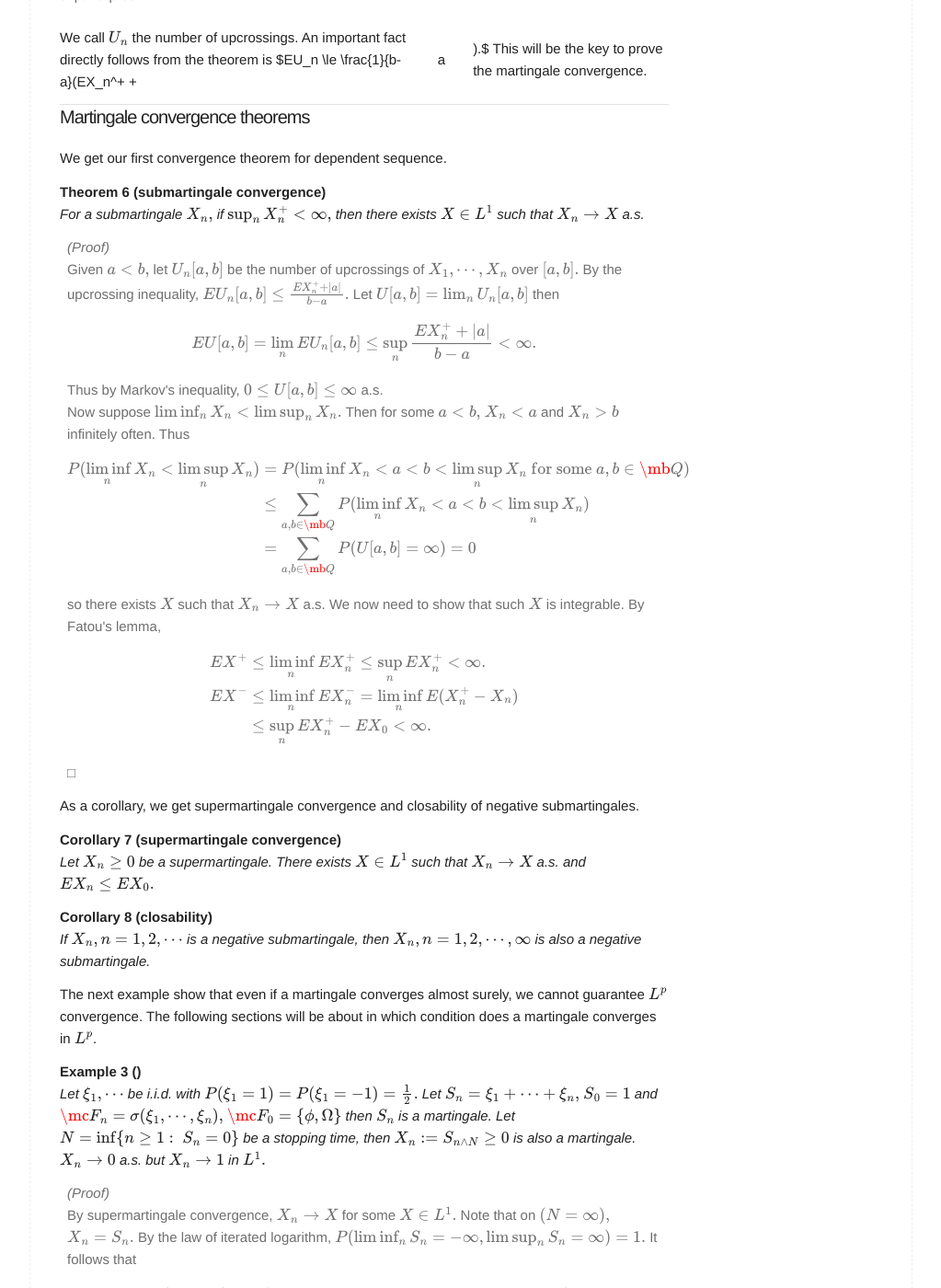
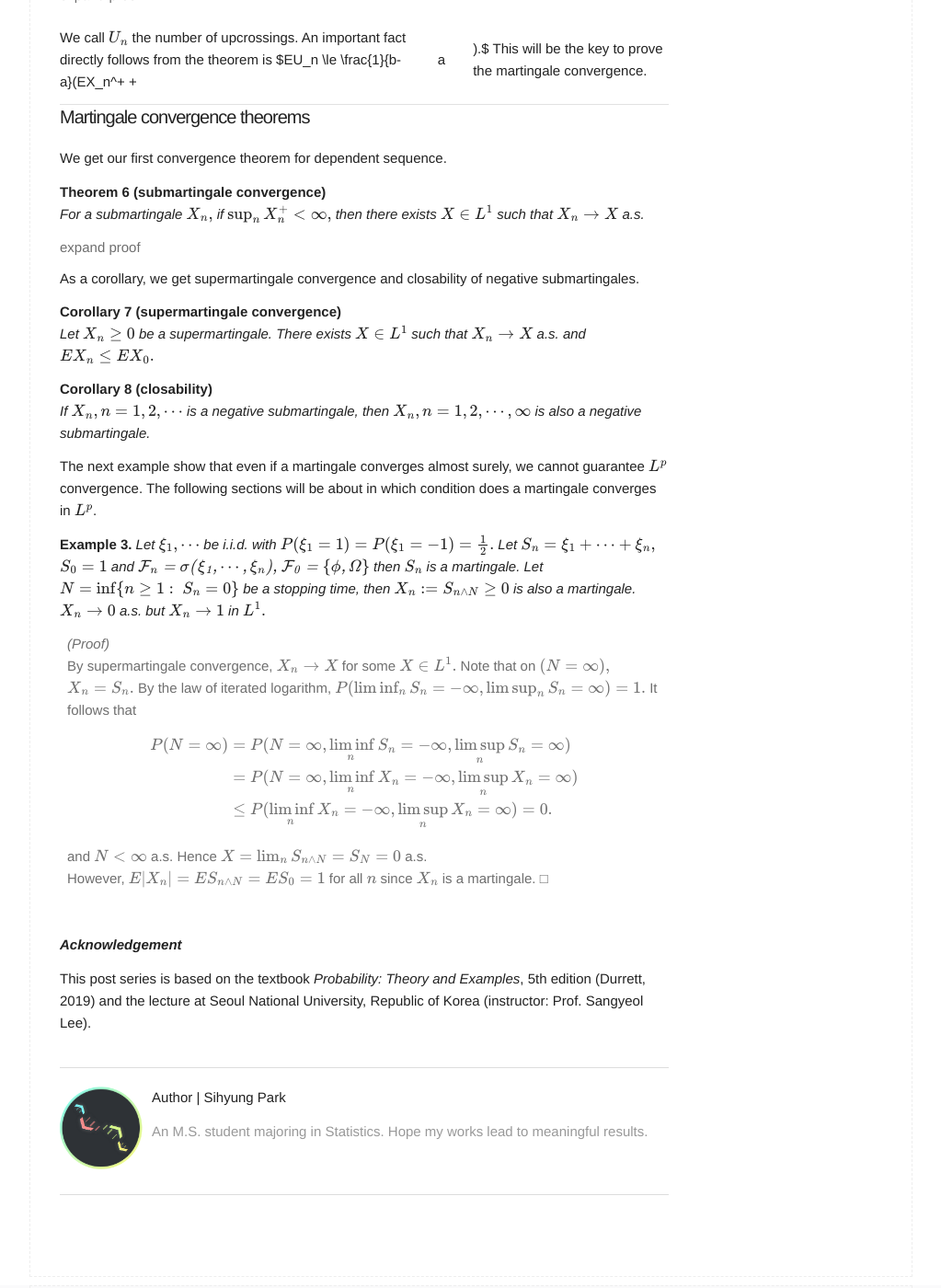
Before and after one commit to naturale0/naturale0.github.io, a Jekyll site: the page built from _posts/2020-12-27-PTE 4.2 martingales.md, in a window 1280 px wide and 1400 px high, scrolled down 2600 px. Shown: the whole window at 92% size, without its empty margins (128-1151 px from the left). Built offline with Jekyll 4.4.1, drawn with Linux system fonts in a browser that asks for light colours; formulas are drawn with MathJax 3; comment, search, counter and statistics services are not loaded; some of the changed text lies outside the part shown.

Commit message:
fix render

```diff
--- a/_layouts/default.html
+++ b/_layouts/default.html
@@ -14,9 +14,6 @@
         bcancel: ["Extension","cancel"],
         xcancel: ["Extension","cancel"],
         cancelto: ["Extension","cancel"],
-        mf: ["{\\mathbf #1}", 1],
-        mc: ["{\\mathcal #1}", 1],
-        mb: ["{\\mathbb #1}", 1],
       });
     });
   </script>
--- a/_posts/2020-12-27-PTE 4.2 martingales.md
+++ b/_posts/2020-12-27-PTE 4.2 martingales.md
@@ -13,15 +13,15 @@
 ## Martingales
 
 <div class="definition" text="martingale">
-Let $(\mc{F}_n\)_{n=1}^\infty$ be a sequence of sub $\sigma$-fields of $\mc{F},$ $(X_n)$ be a sequence of random variables with $X_n \in \mc{F}_n,$ $E|X_n|<\infty$ for all $n.$ $(X_n, \mc{F}_n)$ is a martingale if $E(X_{n+1}|\mc{F}_n) = X_n$ a.s., a submartingale if $E(X_{n+1}|\mc{F}_n) \ge X_n$ a.s., or a supermartingale if $E(X_{n+1}|\mc{F}_n) \le X_n$ a.s.
+Let $(\cal{F}_n)_{n=1}^\infty$ be a sequence of sub $\sigma$-fields of $\cal{F},$ $(X_n)$ be a sequence of random variables with $X_n \in \cal{F}_n,$ $E|X_n|<\infty$ for all $n.$ $(X_n, \cal{F}_n)$ is a martingale if $E(X_{n+1}|\cal{F}_n) = X_n$ a.s., a submartingale if $E(X_{n+1}|\cal{F}_n) \ge X_n$ a.s., or a supermartingale if $E(X_{n+1}|\cal{F}_n) \le X_n$ a.s.
 </div>
 
-We say $X_n$ is adapted to $\mc{F}_n$ if $X_n \in \mc{F}_n$ for all $n.$ For simplicity instead of denoting $\mc{F}_n$ together, we could just say $X_n$ is a (sub/super)martingale if the adapted $\sigma$-fields are clear. If $X_n$ is a martingale, $\int_A X_{n+1} dP = \int_A X_n dP$ for all $A \in \mc{F}n,$ so trivially $EX_{n+1} = EX_n$ for all $n.$ $X_n$ is a martingale if and only if $X_n$ is both a submartingale and a supermartingale. In addition, if $X_n$ is a submartingale, then $-X_n$ is a supermartingale.
+We say $X_n$ is adapted to $\cal{F}_n$ if $X_n \in \cal{F}_n$ for all $n.$ For simplicity instead of denoting $\cal{F}_n$ together, we could just say $X_n$ is a (sub/super)martingale if the adapted $\sigma$-fields are clear. If $X_n$ is a martingale, $\int_A X_{n+1} dP = \int_A X_n dP$ for all $A \in \cal{F}n,$ so trivially $EX_{n+1} = EX_n$ for all $n.$ $X_n$ is a martingale if and only if $X_n$ is both a submartingale and a supermartingale. In addition, if $X_n$ is a submartingale, then $-X_n$ is a supermartingale.
 
 The easiest but important examples are random walks and square martingales.
 
 <div class="example">
-Suppose $\xi_1, \xi_2, \cdots$ are i.i.d. with mean 0 and variance $\sigma^2.$ Let $\mc{F}_n = \sigma(\xi_1,\cdots,\xi_n).$ Then<br>
+Suppose $\xi_1, \xi_2, \cdots$ are i.i.d. with mean 0 and variance $\sigma^2.$ Let $\cal{F}_n = \sigma(\xi_1,\cdots,\xi_n).$ Then<br>
 (i) $X_n := \xi_1 + \cdots \xi_n$ is a martingale.<br>
 (ii) $X_n := (\xi_1 + \cdots + \xi_n)^2 - n\sigma^2$ is a martingale.
 </div>
@@ -49,11 +49,11 @@
 
 ### Upcrossing inequality
 <div class="definition" text="filtration">
-Let $\mc{F}_n$ be a sequence of sub $\sigma$-fields of $\mc{F}.$ $\mc{F}_n$ is a filtration if $F_n \subset \F_{n+1}$ for all $n.$
+Let $\cal{F}_n$ be a sequence of sub $\sigma$-fields of $\cal{F}.$ $\cal{F}_n$ is a filtration if $F_n \subset \cal{F}_{n+1}$ for all $n.$
 </div>
 
 <div class="definition" text="predictable sequence">
-For a filtration $(\mc{F}_n)_{n\ge0},$ a sequence of random variables $H_n$ is predictable if $H_{n+1} \in \mc{F}n$ for all $n \ge 0.$
+For a filtration $(\cal{F}_n)_{n\ge0},$ a sequence of random variables $H_n$ is predictable if $H_{n+1} \in \cal{F}n$ for all $n \ge 0.$
 </div>
 
 Intuitively, consider $n$ as time index. The term "predictable" is from the fact that we knows every information about the behavior of $H_{n+1}$ in the time point $n.$
@@ -61,23 +61,23 @@
 We get the result that the sum of submartingale increments weighted by a bounded predictable sequence is also a submartingale.
 
 <div class="theorem" text="4.2.8">
-Let $X_n$ be a submartingale adapted to a filtration $(\mc{F}_n)_{n\ge0}.$ Let $H_n$ be a non-negative predictable sequence with $|H_n| \le M_n$ for some $M_n>0$ for all $n.$ Then
+Let $X_n$ be a submartingale adapted to a filtration $(\cal{F}_n)_{n\ge0}.$ Let $H_n$ be a non-negative predictable sequence with $|H_n| \le M_n$ for some $M_n>0$ for all $n.$ Then
 $$(H\cdot X)_n := \sum_{m=1}^n H_m(X_m-X_{m-1})$$ is a submartingale.
 </div>
 <div class="proof"><br>
 (i) $E|(H\cdot X)_n| \le \sum_{m=1}^n M_nE(|X_m|+|X_{m-1}|) < \infty$ for all $n.$<br>
-(ii) Clearly, $(H\cdot X)_n \in \mc{F}_n$ for all $n.$<br>
+(ii) Clearly, $(H\cdot X)_n \in \cal{F}_n$ for all $n.$<br>
 (iii) $$\begin{aligned}
-E((H\cdot X)_{n+1} | \mc{F}_n)
- &= (H\cdot X)_n + E(H_{n+1}(X_{n+1}-X_n)|\mc{F}_n) \\
- &= (H\cdot X)_n + H_{n+1}\cancel{\{E(X_{n+1}|\mc{F}_n)-X_n\}}.
+E((H\cdot X)_{n+1} | \cal{F}_n)
+ &= (H\cdot X)_n + E(H_{n+1}(X_{n+1}-X_n)|\cal{F}_n) \\
+ &= (H\cdot X)_n + H_{n+1}\cancel{\{E(X_{n+1}|\cal{F}_n)-X_n\}}.
 \end{aligned}$$
 </div>
 
 We already get a glimpse of stopping times while studying [coupon collector's problem](https://naturale0.github.io/probability/PTE-2.2-Weak-laws-of-large-numbers#weak-law-of-large-numbers) and [renewal theory](https://naturale0.github.io/probability/PTE-2.4-strong-law-of-large-numbers#2-renewal-theory). They were random variables that specifies the time that an event occurs. Here, we define it formally.
 
 <div class="definition" text="stopping time">
-Let $N$ be a random variable taking values $0,1,\cdots,\infty.$ $N$ is a stopping time if $\{N=n\}\in\mc{F}_n$ for all $n=0,1,\cdots,\infty.$
+Let $N$ be a random variable taking values $0,1,\cdots,\infty.$ $N$ is a stopping time if $\{N=n\}\in\cal{F}_n$ for all $n=0,1,\cdots,\infty.$
 </div>
 
 It is highly useful to define a predictable sequence as an indicator function related to stopping times. With such sequence, we can easily derive the following theorem.
@@ -86,13 +86,13 @@
 Let $N$ be a stopping time, $X_n$ be a submartingale. Then $X_{n\wedge N}$ is a submartingale.
 </div>
 <div class="proof"><br>
-Let $H_m = \mf{1}_{m\le N}$ then it is a non-negative bounded predictable sequence since $\{m\le N\} = \{N \le m-1\}^c \in \mc{F}_{m-1}.$ By theorem 4.2.8 $X_{n\wedge N}-X_0$ is a submartingale, so $X_{n\wedge N}$ is also a submartingale.
+Let $H_m = \bf{1}_{m\le N}$ then it is a non-negative bounded predictable sequence since $\{m\le N\} = \{N \le m-1\}^c \in \cal{F}_{m-1}.$ By theorem 4.2.8 $X_{n\wedge N}-X_0$ is a submartingale, so $X_{n\wedge N}$ is also a submartingale.
 </div>
 
 As an example and a lemma for our main theorem - martingale convergence - I will state and prove the upcrossing inequality.
 
 <div class="theorem" text="upcrossing inequality">
-Let $(X_n, \mc{F}_n)_{n\ge0}$ be a submartingale. For $a<b,$ define
+Let $(X_n, \cal{F}_n)_{n\ge0}$ be a submartingale. For $a<b,$ define
 $$N_{2k-1} := \inf\{m>N_{2k-2}:~ X_m \le a\},\\
   N_{2k} := \inf\{m>N_{2k-1}:~ X_m \ge b\}, \\
   N_0 := -1. \\
@@ -107,8 +107,8 @@
 
 <div class="proof"><br>
 First we show that $N_m$'s are stopping times. For given $n,$
-$$\{N_1=n\} = \{X_0>a, \cdots, X_{n-1}>a,X_n\le a\} \in \mc{F}_n. \\
-  \{N_1=n\} = \bigcup_{\ell=1}^{n-1}\{N_1=\ell, X_{\ell+1}<b,\cdots, X_{n-1}<b,X_n\ge b\} \in \mc{F}_n. \\
+$$\{N_1=n\} = \{X_0>a, \cdots, X_{n-1}>a,X_n\le a\} \in \cal{F}_n. \\
+  \{N_1=n\} = \bigcup_{\ell=1}^{n-1}\{N_1=\ell, X_{\ell+1}<b,\cdots, X_{n-1}<b,X_n\ge b\} \in \cal{F}_n. \\
   \cdots$$
 Thus $N_m$'s are stopping times. Next, we define $Y_n = a + (X_n-a)^+$ so that $Y_{N_{2k}} \ge b$ and $Y_{N_{2k-1}} = a$ for all $k.$ Since $x\mapsto a + (x-a)^+$ is increasing and convex, $Y_n$ is also a submartingale.<br>
 $$\begin{aligned}
@@ -140,6 +140,11 @@
 <div class="theorem" text="submartingale convergence">
 For a submartingale $X_n,$ if $\sup_n X_n^+<\infty,$ then there exists $X \in L^1$ such that $X_n \to X$ a.s.
 </div>
+<details>
+  <summary>
+    expand proof
+  </summary>
+
 <div class="proof"><br>
 Given $a<b,$ let $U_n[a,b]$ be the number of upcrossings of $X_1,\cdots,X_n$ over $[a,b].$ By the upcrossing inequality, $EU_n[a,b] \le \frac{EX_n^++|a|}{b-a}.$ Let $U[a,b] = \lim_n U_n[a,b]$ then
 $$EU[a,b] = \lim_n EU_n[a,b] \le \sup_n \frac{EX_n^++|a|}{b-a} < \infty.$$
@@ -147,9 +152,9 @@
 Now suppose $\liminf_n X_n < \limsup_n X_n.$ Then for some $a<b,$ $X_n<a$ and $X_n>b$ infinitely often. Thus
 $$\begin{aligned}
 P(\liminf_n X_n < \limsup_n X_n)
- &= P(\liminf_n X_n < a < b< \limsup_n X_n \text{ for some } a,b\in\mb{Q}) \\
- &\le \sum_{a,b\in\mb{Q}}P(\liminf_n X_n <a<b< \limsup_n X_n) \\
- &= \sum_{a,b\in\mb{Q}}P(U[a,b]=\infty) = 0
+ &= P(\liminf_n X_n < a < b< \limsup_n X_n \text{ for some } a,b\in\Bbb{Q}) \\
+ &\le \sum_{a,b\in\Bbb{Q}}P(\liminf_n X_n <a<b< \limsup_n X_n) \\
+ &= \sum_{a,b\in\Bbb{Q}}P(U[a,b]=\infty) = 0
 \end{aligned}$$
 so there exists $X$ such that $X_n \to X$ a.s. We now need to show that such $X$ is integrable. By Fatou's lemma,
 $$\begin{aligned}
@@ -158,6 +163,7 @@
      &\le \sup_nEX_n^+ - EX_0 < \infty.
 \end{aligned}$$
 </div>
+</details>
 
 As a corollary, we get supermartingale convergence and closability of negative submartingales.
 
@@ -171,8 +177,8 @@
 
 The next example show that even if a martingale converges almost surely, we cannot guarantee $L^p$ convergence. The following sections will be about in which condition does a martingale converges in $L^p$.
 
-<div class="example" text="">
-Let $\xi_1,\cdots$ be i.i.d. with $P(\xi_1=1)=P(\xi_1=-1)=\frac{1}{2}.$ Let $S_n = \xi_1 + \cdots + \xi_n,$ $S_0=1$ and $\mc{F}_n = \sigma(\xi_1,\cdots,\xi_n),$ $\mc{F}_0 = \{\phi,\Omega\}$ then $S_n$ is a martingale. Let $N = \inf\{n\ge1:~ S_n=0\}$ be a stopping time, then $X_n := S_{n\wedge N} \ge 0$ is also a martingale. $X_n \to 0$ a.s. but $X_n \to 1$ in $L^1.$
+<div class="example">
+Let $\xi_1,\cdots$ be i.i.d. with $P(\xi_1=1)=P(\xi_1=-1)=\frac{1}{2}.$ Let $S_n = \xi_1 + \cdots + \xi_n,$ $S_0=1$ and $\cal{F}_n = \sigma(\xi_1,\cdots,\xi_n),$ $\cal{F}_0 = \{\phi,\Omega\}$ then $S_n$ is a martingale. Let $N = \inf\{n\ge1:~ S_n=0\}$ be a stopping time, then $X_n := S_{n\wedge N} \ge 0$ is also a martingale. $X_n \to 0$ a.s. but $X_n \to 1$ in $L^1.$
 </div>
 <div class="proof"><br>
 By supermartingale convergence, $X_n \to X$ for some $X\in L^1.$ Note that on $(N=\infty),$ $X_n = S_n.$ By the law of iterated logarithm, $P(\liminf_n S_n = -\infty, \limsup_n S_n = \infty)=1.$ It follows that
```
Also changed, not shown: other parts of _posts/2020-12-27-PTE 4.2 martingales.md (+2 -2 lines), 4 other files.
